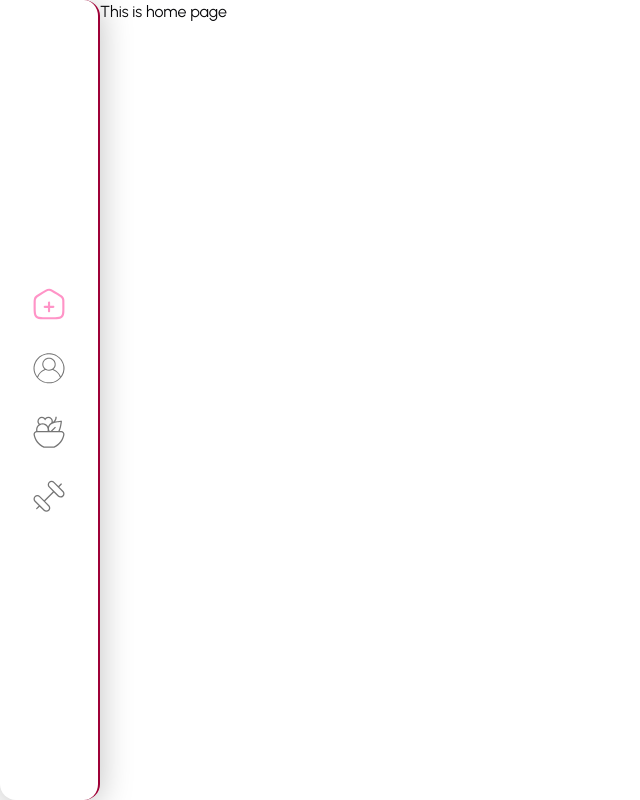
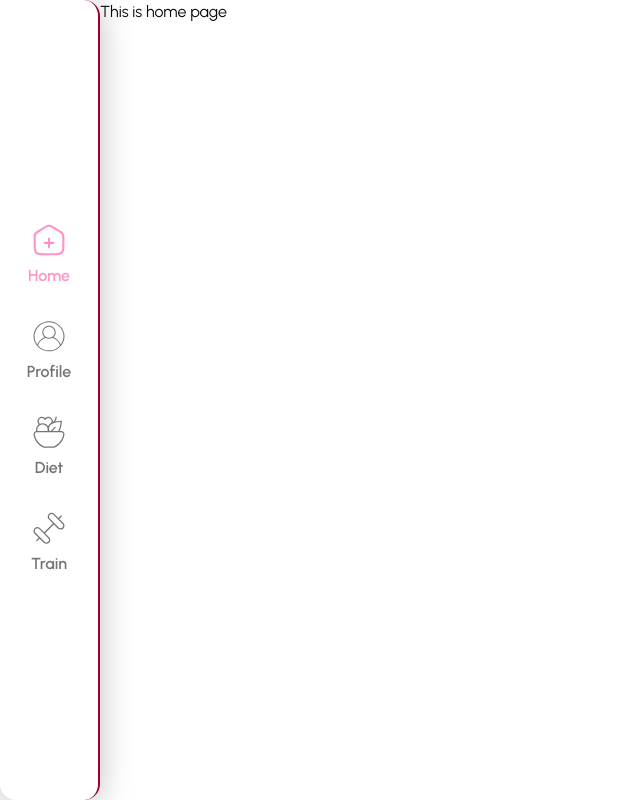
Before and after one commit to Webgenius0/albita-fit-frontend, a React (Vite) app: page / in a window 1280 px wide. Shown: the whole page, without its empty margins (0-640 px from the left). Built offline with nearby package versions, Linux system fonts and the light colour scheme; sample sign-in values are in the browser's storage.

Commit message:
animation added

```diff
--- a/package.json
+++ b/package.json
@@ -10,6 +10,7 @@
     "preview": "vite preview"
   },
   "dependencies": {
+    "@emotion/react": "^11.14.0",
     "@radix-ui/react-slot": "^1.1.2",
     "@tailwindcss/vite": "^4.0.17",
     "class-variance-authority": "^0.7.1",
@@ -17,6 +18,7 @@
     "lucide-react": "^0.485.0",
     "path": "^0.12.7",
     "react": "^19.0.0",
+    "react-awesome-reveal": "^4.3.1",
     "react-dom": "^19.0.0",
     "react-hook-form": "^7.55.0",
     "react-icons": "^5.5.0",
--- a/src/components/sidebar/Sidebar.css
+++ b/src/components/sidebar/Sidebar.css
@@ -10,3 +10,7 @@
 .sidebar_icon_holder.active svg path {
   fill: #ff94c7;
 }
+
+.sidebar_icon_holder.active p {
+  color: #ff94c7;
+}
--- a/src/components/sidebar/SidebarIcon.tsx
+++ b/src/components/sidebar/SidebarIcon.tsx
@@ -9,7 +9,11 @@ type PropTypes = {
 
 const SidebarIcon = ({ iconType, target = "/" }: PropTypes) => {
   return (
-    <NavLink className="sidebar_icon_holder block h-8 w-8" to={target}>
+    <NavLink
+      to={target}
+      className="sidebar_icon_holder flex flex-col items-center gap-y-2"
+    >
+      <div className="block h-8 w-8">
         {iconType === "home" ? (
           <svg
             xmlns="http://www.w3.org/2000/svg"
@@ -69,6 +73,12 @@ const SidebarIcon = ({ iconType, target = "/" }: PropTypes) => {
         ) : (
           ""
         )}
+      </div>
+
+      <p className="text-text-gray font-semibold capitalize duration-300 ease-in-out">
+        {" "}
+        {iconType}{" "}
+      </p>
     </NavLink>
   );
 };
--- a/src/shared/Sidebar.tsx
+++ b/src/shared/Sidebar.tsx
@@ -1,11 +1,10 @@
 import SidebarIcon from "@/components/sidebar/SidebarIcon";
+import { Fade } from "react-awesome-reveal";
 
 type linkType = {
   name: "home" | "profile" | "diet" | "train";
   target: string;
 };
-
-const Sidebar = () => {
 const links: linkType[] = [
   {
     name: "home",
@@ -24,13 +23,19 @@ const Sidebar = () => {
     target: "/train",
   },
 ];
-
+const Sidebar = () => {
   return (
     <div className="sidebar_component h-screen w-full max-w-[100px] rounded-r-2xl rounded-b-2xl border-r-[2px] border-[#9E0036]">
       <div className="flex h-full w-full flex-col items-center justify-center gap-y-8">
+        <Fade cascade direction="up" duration={600} damping={0.3}>
           {links.map((item, index) => (
-          <SidebarIcon key={index} iconType={item.name} target={item.target} />
+            <SidebarIcon
+              key={index}
+              iconType={item.name}
+              target={item.target}
+            />
           ))}
+        </Fade>
       </div>
     </div>
   );
```
Also changed, not shown: 1 other file (tests, documents, lock files or other folders). Lines whose indentation alone changed are shown as unchanged.
